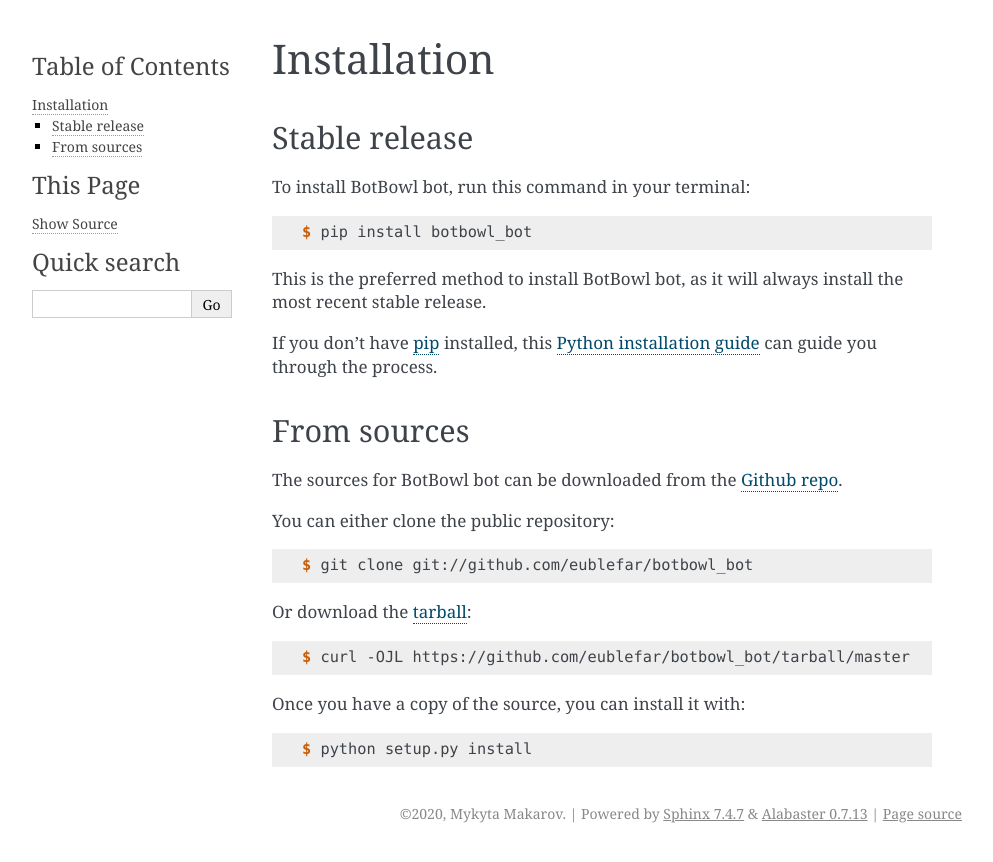
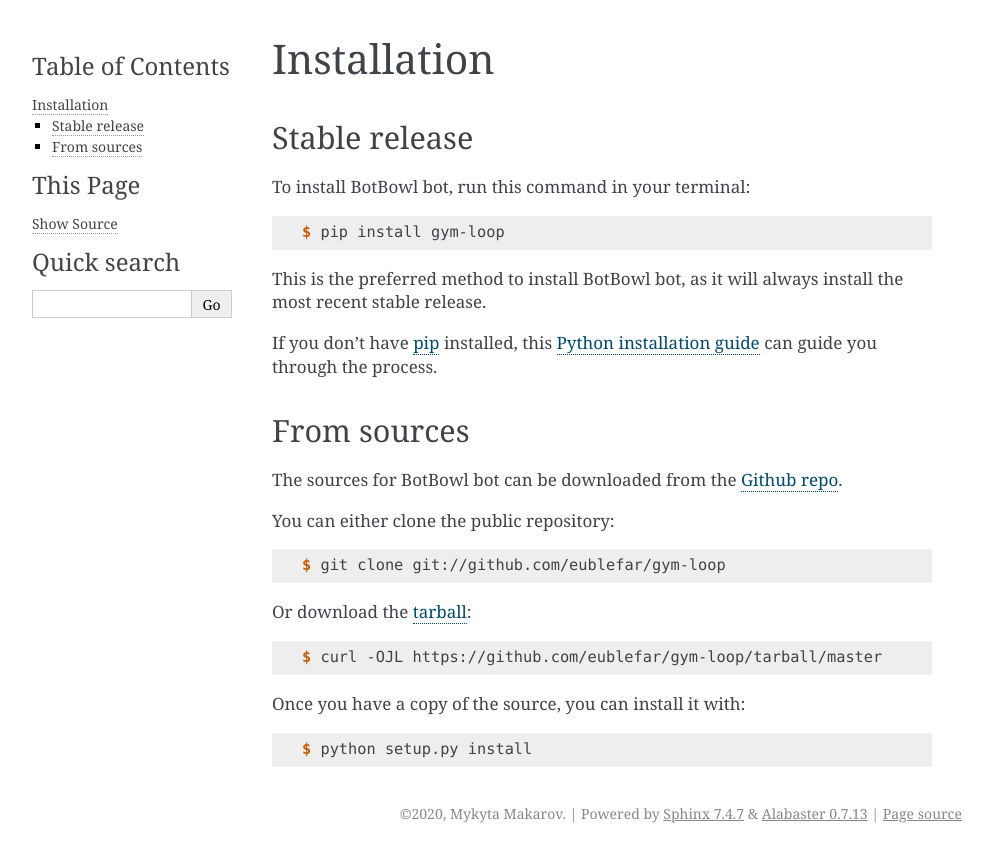
Before and after one commit to eublefar/gym-loop, a Sphinx documentation site: the page built from docs/installation.rst, in a window 1280 px wide. Shown: the top 862 px of the page, without its empty margins (148-1141 px from the left). Built offline with Sphinx 7.4.7, drawn with Linux system fonts in a browser that asks for light colours; pages that are not in the unit, such as notebooks, are missing from menus; the version number is read from the project's files by our own code.

```diff
--- a/docs/conf.py
+++ b/docs/conf.py
@@ -1,6 +1,6 @@
 #!/usr/bin/env python
 #
-# botbowl_bot documentation build configuration file, created by
+# gym_loop documentation build configuration file, created by
 # sphinx-quickstart on Fri Jun  9 13:47:02 2017.
 #
 # This file is execfile()d with the current directory set to its
@@ -19,9 +19,10 @@
 #
 import os
 import sys
-sys.path.insert(0, os.path.abspath('..'))
 
-import botbowl_bot
+sys.path.insert(0, os.path.abspath(".."))
+
+import gym_loop
 
 # -- General configuration ---------------------------------------------
 
@@ -31,22 +32,22 @@ import botbowl_bot
 
 # Add any Sphinx extension module names here, as strings. They can be
 # extensions coming with Sphinx (named 'sphinx.ext.*') or your custom ones.
-extensions = ['sphinx.ext.autodoc', 'sphinx.ext.viewcode']
+extensions = ["sphinx.ext.autodoc", "sphinx.ext.viewcode"]
 
 # Add any paths that contain templates here, relative to this directory.
-templates_path = ['_templates']
+templates_path = ["_templates"]
 
 # The suffix(es) of source filenames.
 # You can specify multiple suffix as a list of string:
 #
 # source_suffix = ['.rst', '.md']
-source_suffix = '.rst'
+source_suffix = ".rst"
 
 # The master toctree document.
-master_doc = 'index'
+master_doc = "index"
 
 # General information about the project.
-project = 'BotBowl bot'
+project = "Gym loop	"
 copyright = "2020, Mykyta Makarov"
 author = "Mykyta Makarov"
 
@@ -55,9 +56,9 @@ author = "Mykyta Makarov"
 # the built documents.
 #
 # The short X.Y version.
-version = botbowl_bot.__version__
+version = gym_loop.__version__
 # The full version, including alpha/beta/rc tags.
-release = botbowl_bot.__version__
+release = gym_loop.__version__
 
 # The language for content autogenerated by Sphinx. Refer to documentation
 # for a list of supported languages.
@@ -69,10 +70,10 @@ language = None
 # List of patterns, relative to source directory, that match files and
 # directories to ignore when looking for source files.
 # This patterns also effect to html_static_path and html_extra_path
-exclude_patterns = ['_build', 'Thumbs.db', '.DS_Store']
+exclude_patterns = ["_build", "Thumbs.db", ".DS_Store"]
 
 # The name of the Pygments (syntax highlighting) style to use.
-pygments_style = 'sphinx'
+pygments_style = "sphinx"
 
 # If true, `todo` and `todoList` produce output, else they produce nothing.
 todo_include_todos = False
@@ -83,7 +84,7 @@ todo_include_todos = False
 # The theme to use for HTML and HTML Help pages.  See the documentation for
 # a list of builtin themes.
 #
-html_theme = 'alabaster'
+html_theme = "alabaster"
 
 # Theme options are theme-specific and customize the look and feel of a
 # theme further.  For a list of options available for each theme, see the
@@ -94,13 +95,13 @@ html_theme = 'alabaster'
 # Add any paths that contain custom static files (such as style sheets) here,
 # relative to this directory. They are copied after the builtin static files,
 # so a file named "default.css" will overwrite the builtin "default.css".
-html_static_path = ['_static']
+html_static_path = ["_static"]
 
 
 # -- Options for HTMLHelp output ---------------------------------------
 
 # Output file base name for HTML help builder.
-htmlhelp_basename = 'botbowl_botdoc'
+htmlhelp_basename = "gym_loopdoc"
 
 
 # -- Options for LaTeX output ------------------------------------------
@@ -109,15 +110,12 @@ latex_elements = {
     # The paper size ('letterpaper' or 'a4paper').
     #
     # 'papersize': 'letterpaper',
-
     # The font size ('10pt', '11pt' or '12pt').
     #
     # 'pointsize': '10pt',
-
     # Additional stuff for the LaTeX preamble.
     #
     # 'preamble': '',
-
     # Latex figure (float) alignment
     #
     # 'figure_align': 'htbp',
@@ -127,9 +125,13 @@ latex_elements = {
 # (source start file, target name, title, author, documentclass
 # [howto, manual, or own class]).
 latex_documents = [
-    (master_doc, 'botbowl_bot.tex',
-     'BotBowl bot Documentation',
-     'Mykyta Makarov', 'manual'),
+    (
+        master_doc,
+        "gym_loop.tex",
+        "Gym loop	 Documentation",
+        "Mykyta Makarov",
+        "manual",
+    ),
 ]
 
 
@@ -137,11 +139,7 @@ latex_documents = [
 
 # One entry per manual page. List of tuples
 # (source start file, name, description, authors, manual section).
-man_pages = [
-    (master_doc, 'botbowl_bot',
-     'BotBowl bot Documentation',
-     [author], 1)
-]
+man_pages = [(master_doc, "gym_loop", "Gym loop	 Documentation", [author], 1)]
 
 
 # -- Options for Texinfo output ----------------------------------------
@@ -150,10 +148,13 @@ man_pages = [
 # (source start file, target name, title, author,
 #  dir menu entry, description, category)
 texinfo_documents = [
-    (master_doc, 'botbowl_bot',
-     'BotBowl bot Documentation',
-     author,
-     'botbowl_bot',
-     'One line description of project.',
-     'Miscellaneous'),
+    (
+        master_doc,
+        "gym_loop",
+        "Gym Loop Documentation",
+        author,
+        "gym_loop",
+        "One line description of project.",
+        "Miscellaneous",
+    ),
 ]
--- a/docs/index.rst
+++ b/docs/index.rst
@@ -1,4 +1,4 @@
-Welcome to BotBowl bot's documentation!
+Welcome to Gym Loop documentation!
 ======================================
 
 .. toctree::
--- a/docs/installation.rst
+++ b/docs/installation.rst
@@ -12,7 +12,7 @@ To install BotBowl bot, run this command in your terminal:
 
 .. code-block:: console
 
-    $ pip install botbowl_bot
+    $ pip install gym-loop
 
 This is the preferred method to install BotBowl bot, as it will always install the most recent stable release.
 
@@ -32,13 +32,13 @@ You can either clone the public repository:
 
 .. code-block:: console
 
-    $ git clone git://github.com/eublefar/botbowl_bot
+    $ git clone git://github.com/eublefar/gym-loop
 
 Or download the `tarball`_:
 
 .. code-block:: console
 
-    $ curl -OJL https://github.com/eublefar/botbowl_bot/tarball/master
+    $ curl -OJL https://github.com/eublefar/gym-loop/tarball/master
 
 Once you have a copy of the source, you can install it with:
 
@@ -47,5 +47,5 @@ Once you have a copy of the source, you can install it with:
     $ python setup.py install
 
 
-.. _Github repo: https://github.com/eublefar/botbowl_bot
-.. _tarball: https://github.com/eublefar/botbowl_bot/tarball/master
+.. _Github repo: https://github.com/eublefar/gym-loop
+.. _tarball: https://github.com/eublefar/gym-loop/tarball/master
--- a/docs/usage.rst
+++ b/docs/usage.rst
@@ -4,4 +4,4 @@ Usage
 
 To use BotBowl bot in a project::
 
-    import botbowl_bot
+    import gym_loop
--- a/setup.cfg
+++ b/setup.cfg
@@ -7,7 +7,7 @@ tag = True
 search = version='{current_version}'
 replace = version='{new_version}'
 
-[bumpversion:file:botbowl_bot/__init__.py]
+[bumpversion:file:gym_loop/__init__.py]
 search = __version__ = '{current_version}'
 replace = __version__ = '{new_version}'
 
```
Also changed, not shown: README.rst (+68 -10 lines), setup.py (+29 -27 lines), 1 other file.
